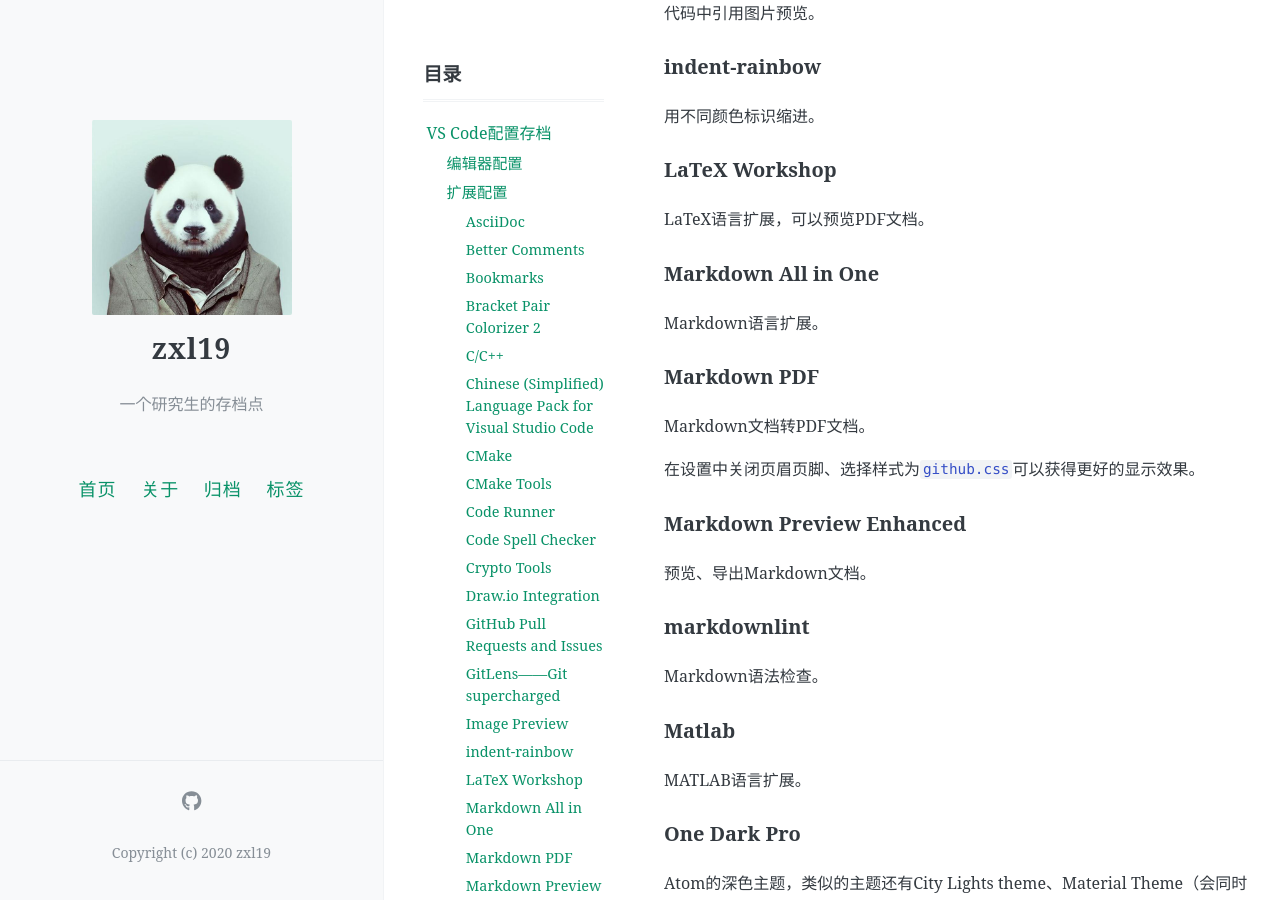
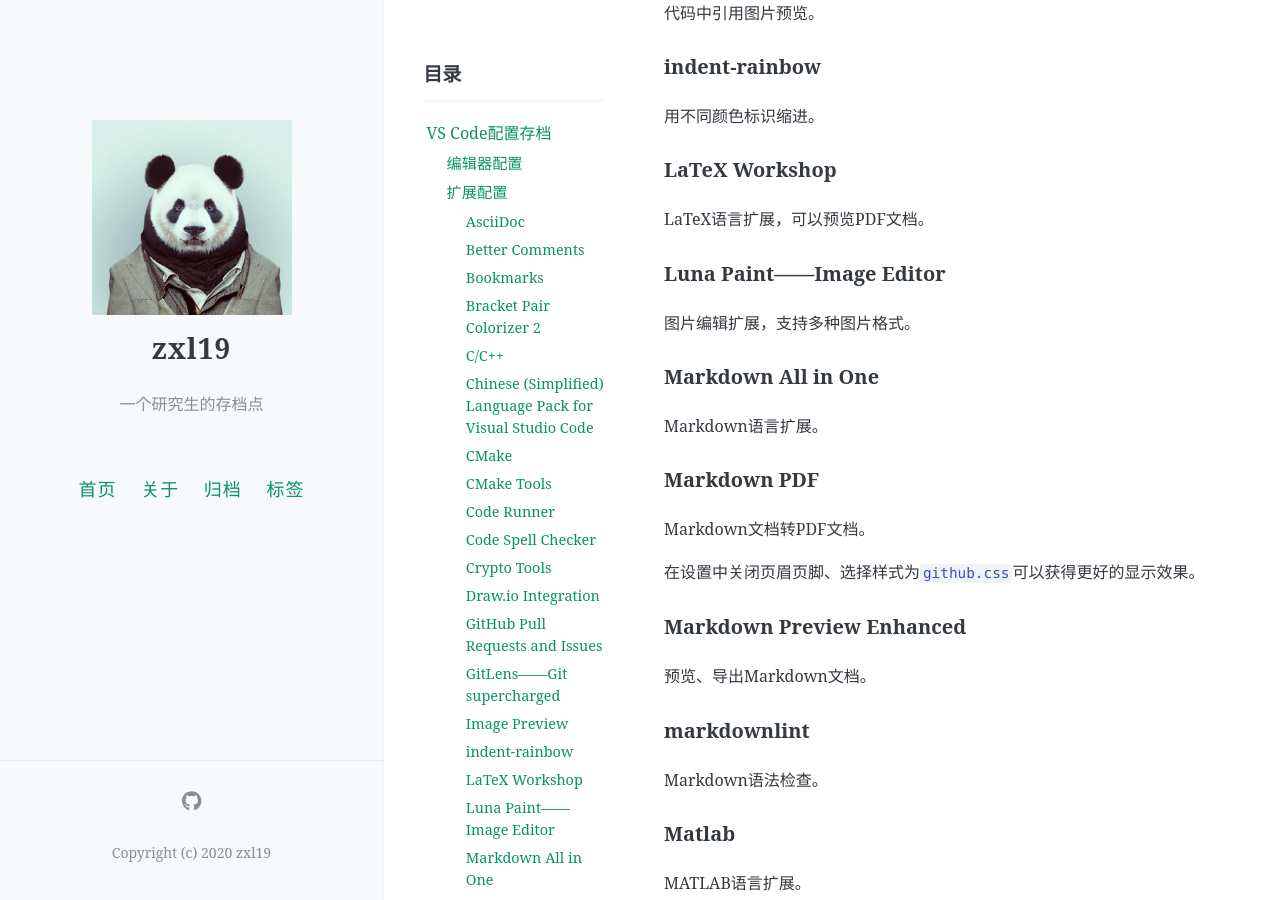
Before and after one commit to zxl19/zxl19.github.io, a Jekyll site: the page built from _posts/2020-06-03-vscode-setup.md, in a window 1280 px wide and 900 px high, scrolled down 2574 px. Built offline with Jekyll 4.4.1, drawn with Linux system fonts in a browser that asks for light colours; comment, search, counter and statistics services are not loaded.

Commit message:
Update Posts

```diff
--- a/_posts/2020-06-03-vscode-setup.md
+++ b/_posts/2020-06-03-vscode-setup.md
@@ -112,6 +112,10 @@ CMake扩展。
 
 LaTeX语言扩展，可以预览PDF文档。
 
+### Luna Paint——Image Editor
+
+图片编辑扩展，支持多种图片格式。
+
 ### Markdown All in One
 
 Markdown语言扩展。
```
Also changed, not shown: _posts/2020-10-16-paper-writing.md (+1 -1 lines).
